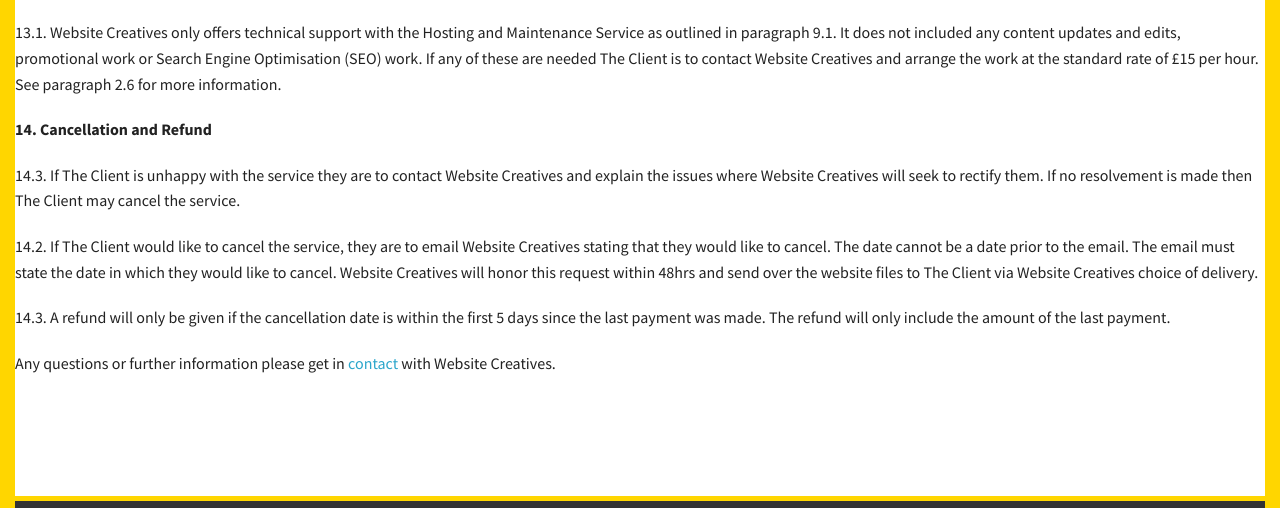
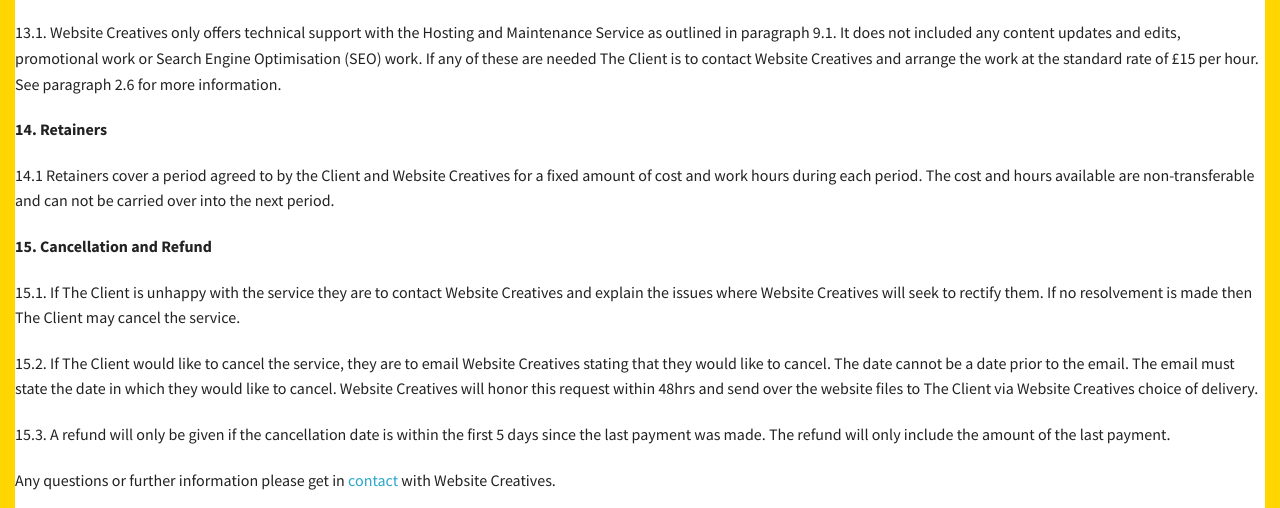
Before and after one commit to Website-Creatives/Website-Creatives.github.io, a plain HTML site: page termsofservice.html in a window 1280 px wide. Shown: the part 3409-3917 px from the top of the page. Drawn offline with Linux system fonts and the light colour scheme.

Commit message:
Small updates
Fixed retainer in terms of service

```diff
--- a/termsofservice.html
+++ b/termsofservice.html
@@ -192,12 +192,15 @@ Terms of Service for Website Creatives
 <p><strong>13. Support</strong></p>
 <p>13.1. Website Creatives only offers technical support with the Hosting and Maintenance Service as outlined in paragraph 9.1. It does not included any content updates and edits, promotional work or Search Engine Optimisation (SEO) work. If any of these are needed The Client is to contact Website Creatives and arrange the work at the standard rate of £15 per hour. See paragraph 2.6 for more information.</p>
 
-<p><strong>14. Cancellation and Refund</strong></p>
-<p>14.3. If The Client is unhappy with the service they are to contact Website Creatives and explain the issues where Website Creatives will seek to rectify them. If no resolvement is made then The Client may cancel the service.</p>
+<p><strong>14. Retainers</strong></p>
+<p>14.1 Retainers cover a period agreed to by the Client and Website Creatives for a fixed amount of cost and work hours during each period. The cost and hours available are non-transferable and can not be carried over into the next period.</p>
 
-<p>14.2. If The Client would like to cancel the service, they are to email Website Creatives stating that they would like to cancel. The date cannot be a date prior to the email. The email must state the date in which they would like to cancel. Website Creatives will honor this request within 48hrs and send over the website files to The Client via Website Creatives choice of delivery.</p>
+<p><strong>15. Cancellation and Refund</strong></p>
+<p>15.1. If The Client is unhappy with the service they are to contact Website Creatives and explain the issues where Website Creatives will seek to rectify them. If no resolvement is made then The Client may cancel the service.</p>
 
-<p>14.3. A refund will only be given if the cancellation date is within the first 5 days since the last payment was made. The refund will only include the amount of the last payment.</p>
+<p>15.2. If The Client would like to cancel the service, they are to email Website Creatives stating that they would like to cancel. The date cannot be a date prior to the email. The email must state the date in which they would like to cancel. Website Creatives will honor this request within 48hrs and send over the website files to The Client via Website Creatives choice of delivery.</p>
+
+<p>15.3. A refund will only be given if the cancellation date is within the first 5 days since the last payment was made. The refund will only include the amount of the last payment.</p>
 
 
 
```
Also changed, not shown: index.html (+1 -1 lines).
